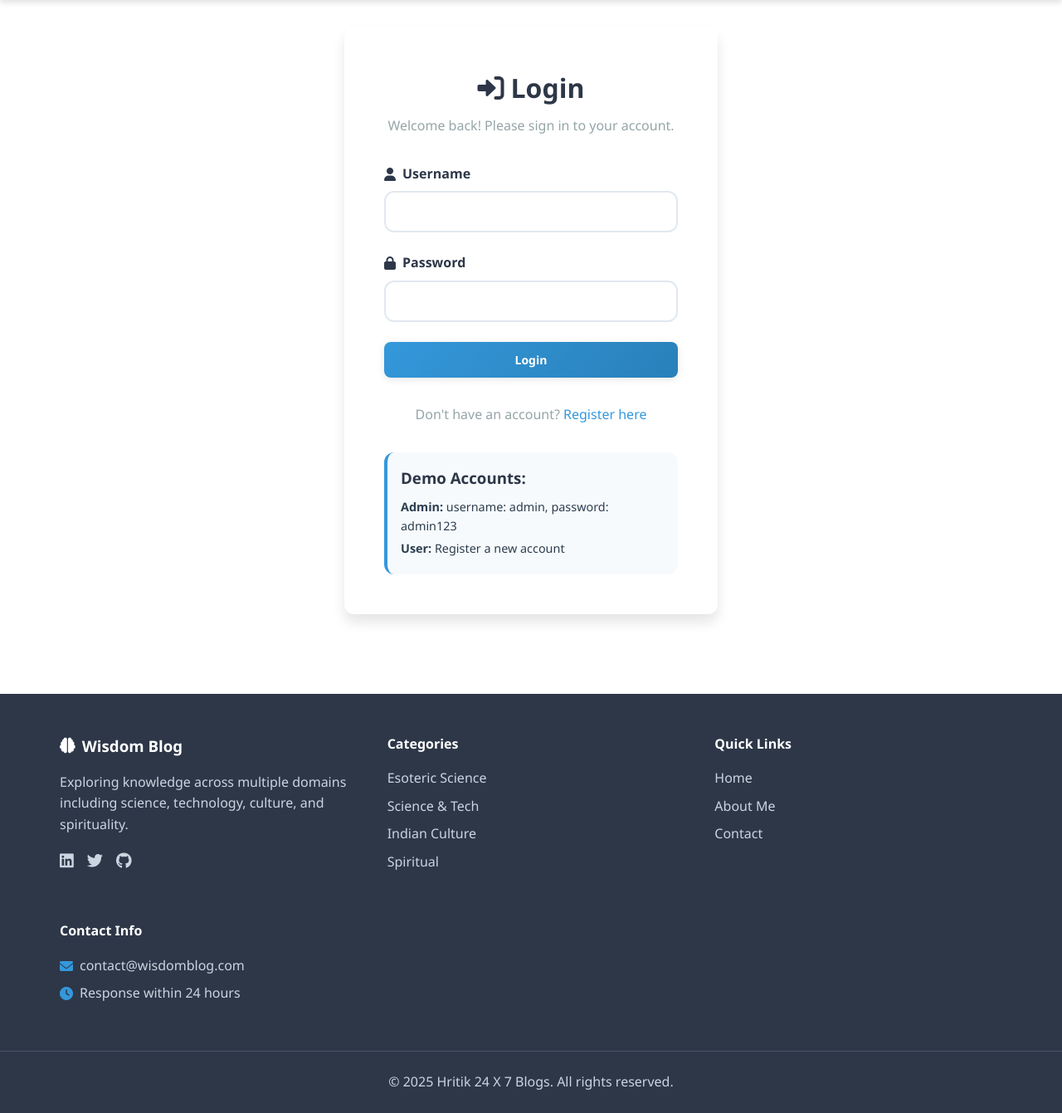
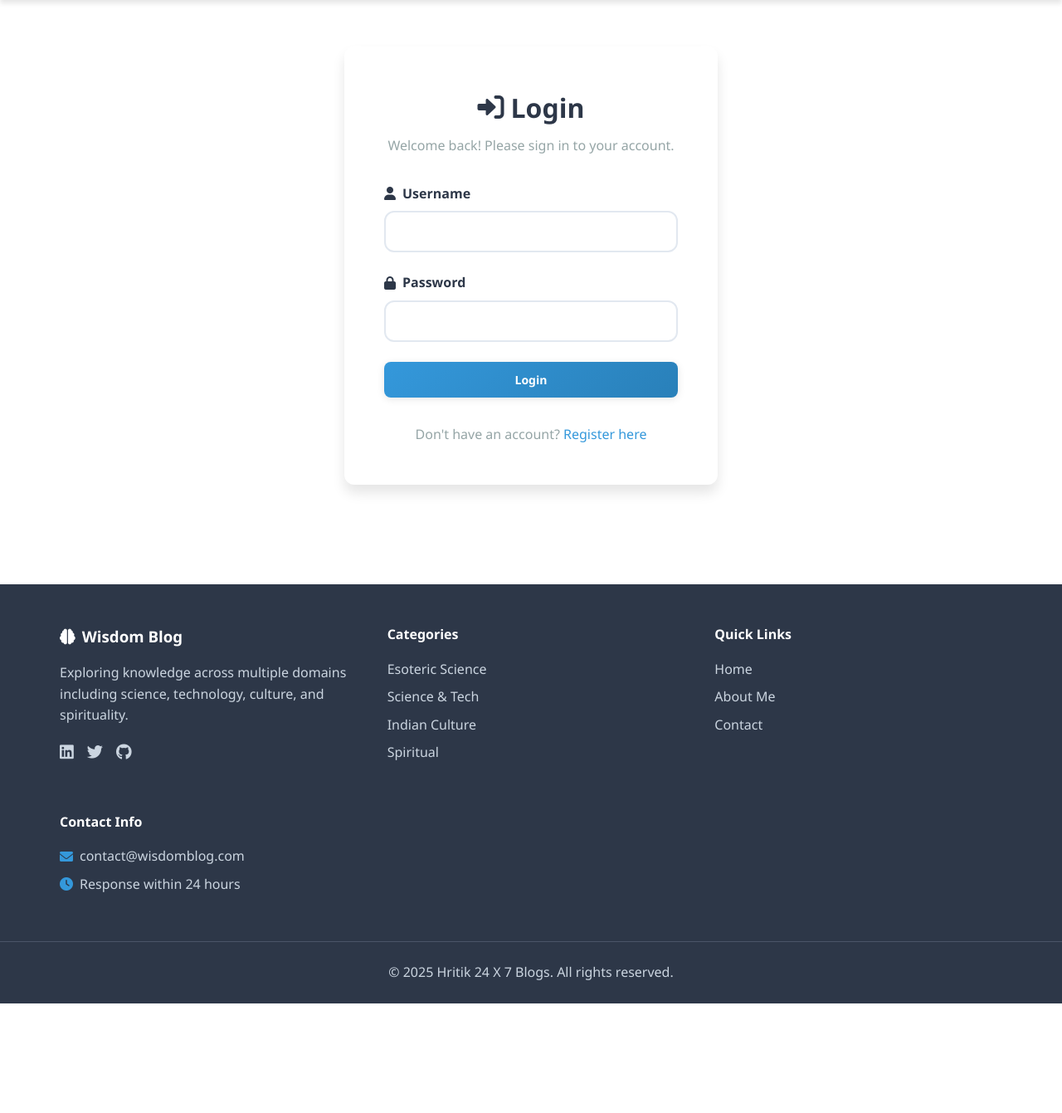
Before and after one commit to hrcguru/Blog_Webpage, a Flask app: page /login in a window 1280 px wide. Shown: the part 78-1419 px from the top of the page at 83% size. After the commit the page ends 1287 px from the top, so only its background shows below. Run offline with Flask 3, Linux system fonts and the light colour scheme.

Commit message:
login.html

```diff
--- a/blog_website/templates/login.html
+++ b/blog_website/templates/login.html
@@ -27,12 +27,8 @@
         <div class="auth-footer">
             <p>Don't have an account? <a href="{{ url_for('register') }}">Register here</a></p>
         </div>
-
-        <div class="demo-accounts">
-            <h3>Demo Accounts:</h3>
-            <p><strong>Admin:</strong> username: admin, password: admin123</p>
-            <p><strong>User:</strong> Register a new account</p>
         </div>
     </div>
 </div>
+
 {% endblock %}
```
